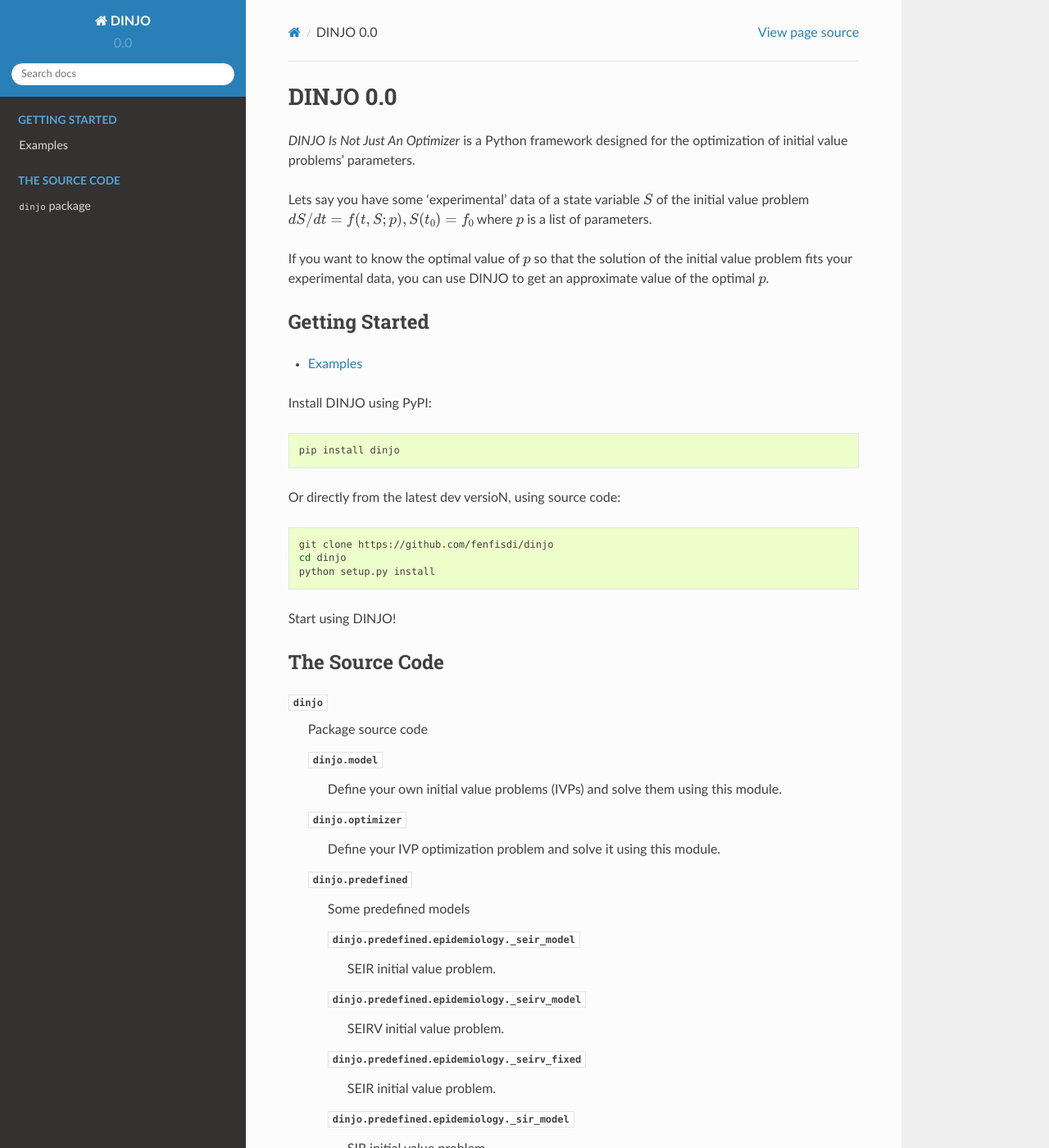
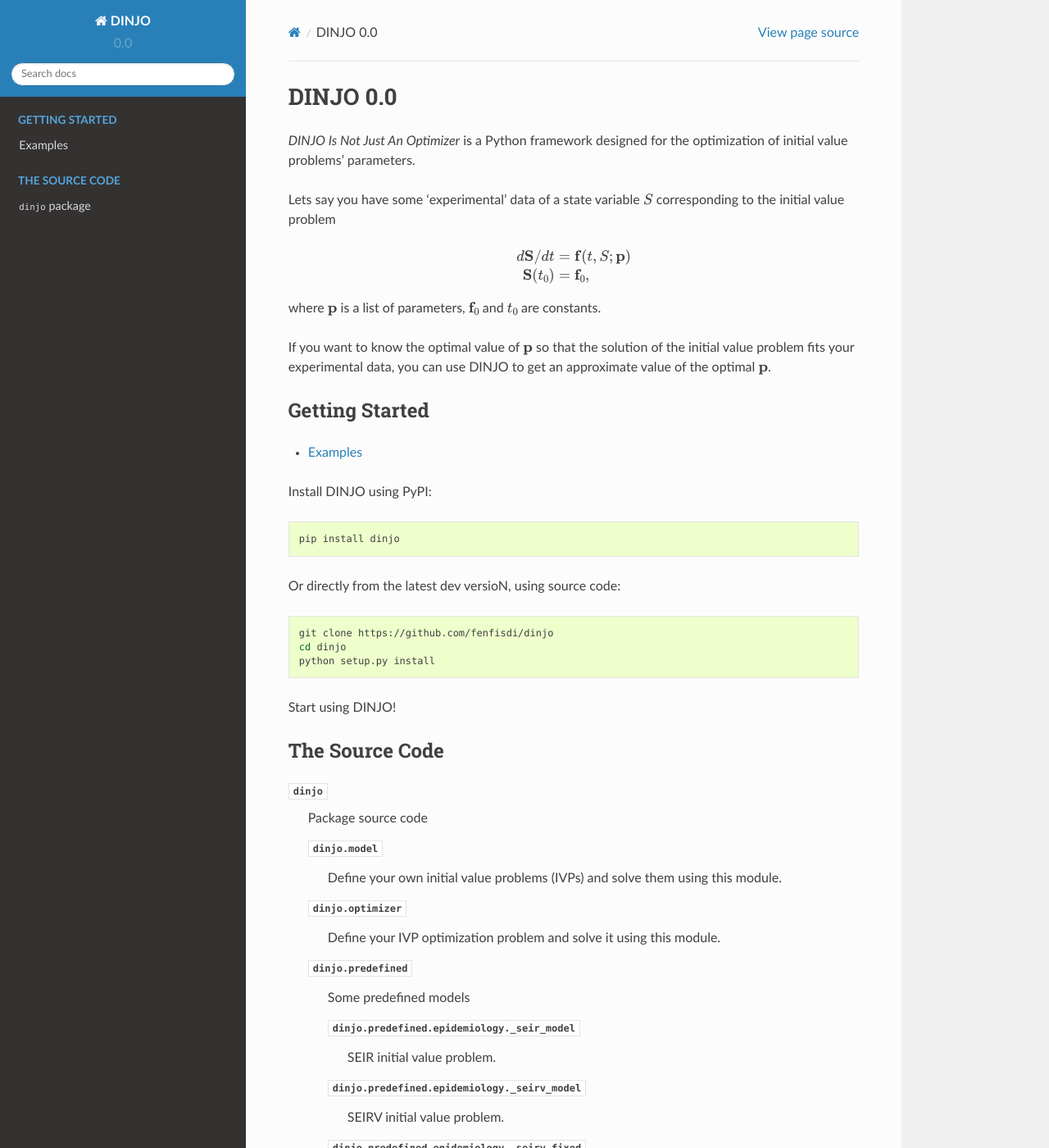
Before and after one commit to fenfisdi/dinjo, a Sphinx documentation site: the page built from docs/source/index.rst, in a window 1280 px wide and 1400 px high. Shown: the whole window at 82% size. Built offline with Sphinx 7.4.7 and the Read the Docs theme 2.0.0, drawn with Linux system fonts in a browser that asks for light colours; some of the changed text lies outside the part shown.

Commit message:
docs: updated index and fixed typos in code

```diff
--- a/docs/source/index.rst
+++ b/docs/source/index.rst
@@ -12,13 +12,22 @@
 *DINJO Is Not Just An Optimizer* is a Python framework designed for the
 optimization of initial value problems' parameters.
 
-Lets say you have some 'experimental' data of a state variable :math:`S` of the
-initial value problem :math:`dS/dt = f(t, S; p), S(t_0) = f_0` where :math:`p`
-is a list of parameters.
+Lets say you have some 'experimental' data of a state variable :math:`S`
+corresponding to the initial value problem
 
-If you want to know the optimal value of :math:`p` so that the solution of the
-initial value problem fits your experimental data, you can use DINJO to get an
-approximate value of the optimal :math:`p`.
+.. math::
+
+   d\mathbf{S}/dt &= \mathbf{f}(t, S; \mathbf{p})
+
+   \mathbf{S}(t_0) &= \mathbf{f}_0,
+
+where :math:`\mathbf{p}` is a list of parameters, :math:`\mathbf{f}_0` and
+:math:`t_0` are constants.
+
+If you want to know the optimal value of
+:math:`\mathbf{p}` so that the solution of the initial value problem fits your
+experimental data, you can use DINJO to get an approximate value of the optimal
+:math:`\mathbf{p}`.
 
 
 Getting Started
```
Also changed, not shown: other parts of docs/source/index.rst (+4 -0 lines), README.md (+2 -2 lines), 3 other files.
